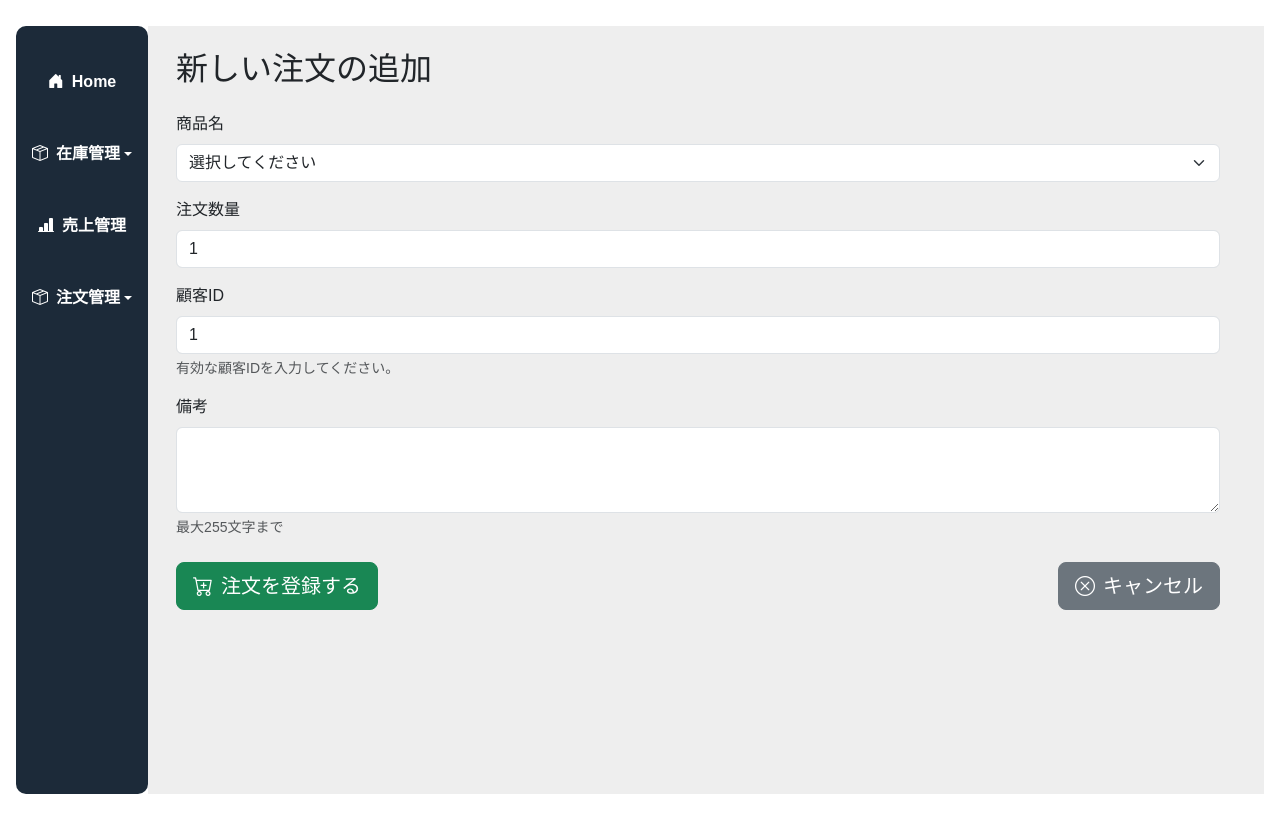
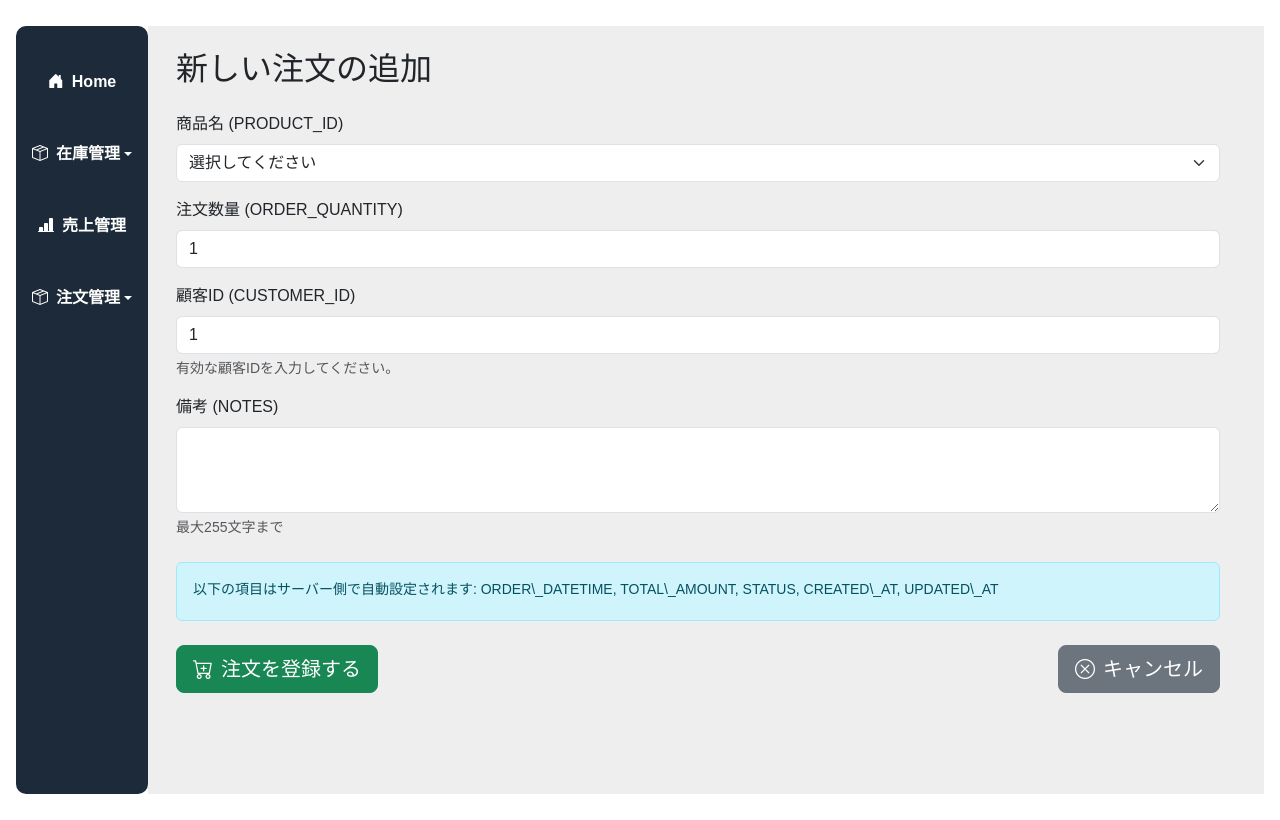
Before and after one commit to Kobadai722/phpSystem, a PHP site: page /sales/views/order_add.php in a window 1280 px wide. Shown: the part 56-876 px from the top of the page. Run offline with PHP 8.4, Linux system fonts and the light colour scheme.

Commit message:
モーダルウィンドウの追加

```diff
--- a/sales/views/order_add.php
+++ b/sales/views/order_add.php
@@ -21,35 +21,38 @@
                 <form id="orderAddForm" method="POST">
 
                     <div class="mb-3">
-                        <label for="product_id" class="form-label">商品名</label>
+                        <label for="product_id" class="form-label">商品名 (PRODUCT_ID)</label>
                         <select class="form-select" id="product_id" name="product_id" required>
                             <option value="">選択してください</option>
-                            <option value="1">商品A (金額: )</option>
-                            <option value="2">商品B (金額: )</option>
-                            <option value="3">商品C (金額: )</option>
+                            <option value="1">商品A (ID: 1)</option>
+                            <option value="2">商品B (ID: 2)</option>
+                            <option value="3">商品C (ID: 3)</option>
                         </select>
                     </div>
 
                     <div class="mb-3">
-                        <label for="order_quantity" class="form-label">注文数量</label>
+                        <label for="order_quantity" class="form-label">注文数量 (ORDER_QUANTITY)</label>
                         <input type="number" class="form-control" id="order_quantity" name="order_quantity" required min="1" step="1" value="1">
                     </div>
 
                     <div class="mb-3">
-                        <label for="customer_id" class="form-label">顧客ID</label>
+                        <label for="customer_id" class="form-label">顧客ID (CUSTOMER_ID)</label>
                         <input type="number" class="form-control" id="customer_id" name="customer_id" required min="1" step="1" value="1">
                         <div class="form-text text-muted">有効な顧客IDを入力してください。</div>
                     </div>
 
                     <div class="mb-3">
-                        <label for="notes" class="form-label">備考</label>
+                        <label for="notes" class="form-label">備考 (NOTES)</label>
                         <textarea class="form-control" id="notes" name="notes" rows="3" maxlength="255"></textarea>
                         <div class="form-text text-muted">最大255文字まで</div>
                     </div>
 
+                    <div class="alert alert-info small mt-4">
+                        <p class="mb-1">以下の項目はサーバー側で自動設定されます: ORDER\_DATETIME, TOTAL\_AMOUNT, STATUS, CREATED\_AT, UPDATED\_AT</p>
+                    </div>
 
                     <div class="d-flex justify-content-between mt-4">
-                        <button type="submit" class="btn btn-success btn-lg" id="submitFormBtn">
+                        <button type="submit" class="btn btn-success btn-lg" id="submitFormBtn" data-bs-toggle="modal" data-bs-target="#confirmModal">
                             <i class="bi bi-cart-plus me-2"></i>注文を登録する
                         </button>
                         <a href="order_management.php" class="btn btn-secondary btn-lg">
@@ -61,27 +64,57 @@
         </section>
     </main>
 
+    <div class="modal fade" id="confirmModal" tabindex="-1" aria-labelledby="confirmModalLabel" aria-hidden="true">
+        <div class="modal-dialog">
+            <div class="modal-content">
+                <div class="modal-header">
+                    <h5 class="modal-title" id="confirmModalLabel">注文内容の確認</h5>
+                    <button type="button" class="btn-close" data-bs-dismiss="modal" aria-label="Close"></button>
+                </div>
+                <div class="modal-body">
+                    <p>この内容で注文を登録してもよろしいですか？</p>
+                    </div>
+                <div class="modal-footer">
+                    <button type="button" class="btn btn-secondary" data-bs-dismiss="modal">キャンセル</button>
+                    <button type="button" class="btn btn-primary" id="confirmOrderBtn">注文を確定</button>
+                </div>
+            </div>
+        </div>
+    </div>
     <script src="https://cdn.jsdelivr.net/npm/bootstrap@5.3.0/dist/js/bootstrap.bundle.min.js"
         integrity="sha384-geWF76RCwLtnZ8qwWowPQNguL3RmwHVBC9FhGdlKrxdiJJigb/j/68SIy3Te4Bkz" crossorigin="anonymous">
     </script>
     <script>
-        document.getElementById('orderAddForm').addEventListener('submit', async function(event) {
-            event.preventDefault();
-            const form = event.currentTarget;
-            const btn = document.getElementById('submitFormBtn');
+        document.addEventListener('DOMContentLoaded', function() {
+            const form = document.getElementById('orderAddForm');
+            const submitBtn = document.getElementById('submitFormBtn');
+            const confirmBtn = document.getElementById('confirmOrderBtn');
+            const modalElement = document.getElementById('confirmModal');
+            // BootstrapのModalインスタンスを取得
+            const confirmModal = new bootstrap.Modal(modalElement);
 
-            // HTML5の必須入力チェック（残します）
+            // 1. フォーム送信（submit）時は、ブラウザバリデーションのみ行い、モーダル表示をキャンセル（Bootstrapのdata-bs-toggleで処理されるため）
+            form.addEventListener('submit', function(event) {
+                // HTML5の必須入力チェック
                 if (!form.checkValidity()) {
+                    event.preventDefault(); // バリデーションエラーならモーダルを出さない
+                    event.stopPropagation();
                     form.classList.add('was-validated');
-                return;
+                } else {
+                    // バリデーションOKの場合、JavaScriptのsubmitイベントをキャンセル
+                    // Bootstrapのdata-bs-toggleがモーダル表示を処理するため、ここでは何もせず
                 }
+            });
 
-            btn.disabled = true;
-            btn.innerHTML = '処理中...';
+            // 2. モーダル内の「注文を確定」ボタンが押された時の処理（API実行）
+            confirmBtn.addEventListener('click', async function() {
+                // API実行中のUI制御
+                confirmBtn.disabled = true;
+                confirmBtn.innerHTML = '処理中...';
 
                 const formData = new FormData(form);
 
-            // try/catchを削除した最小限のFetch API処理
+                // APIコール（try/catchなしの最小限処理）
                 const response = await fetch('../api/add_order_api.php', { method: 'POST', body: formData });
                 const data = await response.json();
 
@@ -89,13 +122,21 @@
                     alert('成功: ' + data.message);
                     form.reset();
                     form.classList.remove('was-validated');
+                    confirmModal.hide(); // 成功したらモーダルを閉じる
                 } else {
                     alert('失敗: ' + data.message);
                 }
 
                 // 終了処理
-            btn.disabled = false;
-            btn.innerHTML = '<i class="bi bi-cart-plus me-2"></i>注文を登録する';
+                confirmBtn.disabled = false;
+                confirmBtn.innerHTML = '注文を確定';
+            });
+
+            // モーダルが閉じられた時に送信ボタンのテキストをリセットする（念のため）
+            modalElement.addEventListener('hidden.bs.modal', function () {
+                submitBtn.disabled = false;
+                submitBtn.innerHTML = '<i class="bi bi-cart-plus me-2"></i>注文を登録する';
+            })
         });
     </script>
 </body>
```
Lines whose indentation alone changed are shown as unchanged.
